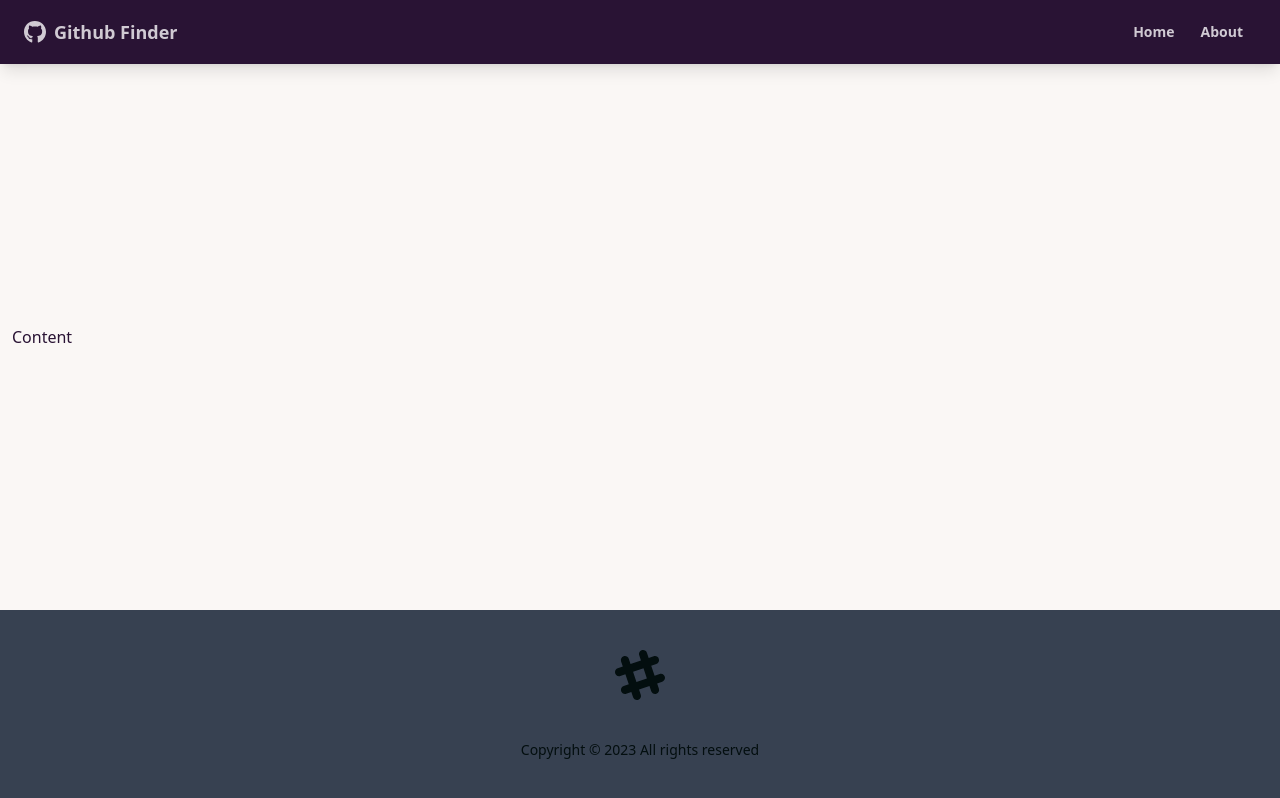
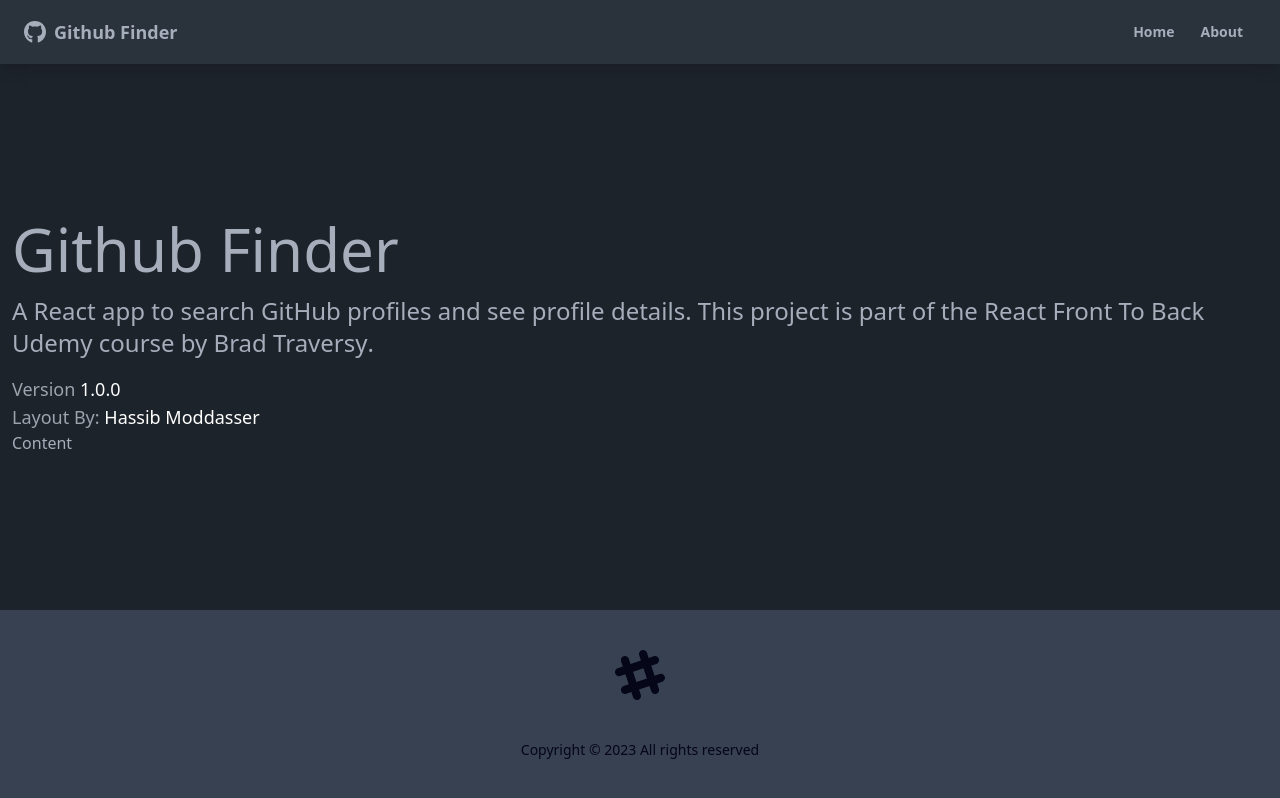
Before and after one commit to IgorZn/react_github_finder, a React (Create React App) app: page /about in a window 1280 px wide. Built offline with nearby package versions, Linux system fonts and the light colour scheme.

Commit message:
9 Github API & Getting Token

```diff
--- a/public/index.html
+++ b/public/index.html
@@ -1,5 +1,5 @@
 <!DOCTYPE html>
-<html lang="en" data-theme="cupcake">
+<html lang="en" data-theme="dark">
   <head>
     <meta charset="utf-8" />
     <link rel="icon" href="%PUBLIC_URL%/favicon.ico" />
--- a/src/App.js
+++ b/src/App.js
@@ -1,6 +1,9 @@
-import {BrowserRouter, Router, Route} from "react-router-dom";
+import {BrowserRouter, Router, Route, Routes} from "react-router-dom";
 import Navbar from "./components/layout/Navbar";
 import Footer from "./components/layout/Footer";
+import About from "./pages/About";
+import Home from "./pages/Home";
+import NotFound from "./pages/NotFound";
 
 function App() {
     return (
@@ -8,8 +11,15 @@
             <div className="flex flex-col justify-between h-screen">
                 <Navbar/>
                 <main className={'container mx-auto px-3 pb-12'}>
+                    <Routes>
+                        <Route path={'/about'} element={<About/>}/>
+                        <Route path={'/'} element={<Home/>}/>
+                        <Route path={'/notfound'} element={<NotFound/>}/>
+                        <Route path={'/*'} element={<NotFound/>}/>
+                    </Routes>
                     Content
                 </main>
+
                 <Footer/>
             </div>
         </BrowserRouter>
--- /dev/null
+++ b/src/pages/About.jsx
@@ -0,0 +1,34 @@
+import React from 'react';
+
+function About(props) {
+    return (
+        <div>
+            <h1 className='text-6xl mb-4'>Github Finder</h1>
+            <p className='mb-4 text-2xl font-light'>
+                A React app to search GitHub profiles and see profile details. This
+                project is part of the
+                <a href='https://www.udemy.com/course/modern-react-front-to-back/'>
+                    {' '}
+                    React Front To Back
+                </a>{' '}
+                Udemy course by
+                <strong>
+                    <a href='https://traversymedia.com'> Brad Traversy</a>
+                </strong>
+                .
+            </p>
+            <p className='text-lg text-gray-400'>
+                Version <span className='text-white'>1.0.0</span>
+            </p>
+            <p className='text-lg text-gray-400'>
+                Layout By: <span>
+                <a className='text-white' href='https://twitter.com/hassibmoddasser'>
+                    Hassib Moddasser
+                </a>
+                </span>
+            </p>
+        </div>
+    );
+}
+
+export default About;
--- /dev/null
+++ b/src/pages/Home.jsx
@@ -0,0 +1,11 @@
+import React from 'react';
+
+function Home(props) {
+    return (
+        <div>
+            <h1 className={'text-6xl'}>Welcome</h1>
+        </div>
+    );
+}
+
+export default Home;
--- /dev/null
+++ b/src/pages/NotFound.jsx
@@ -0,0 +1,26 @@
+import {FaHome} from "react-icons/fa";
+import {Link} from 'react-router-dom';
+import React from 'react';
+
+function NotFound(props) {
+    return (
+        <div className={'hero'}>
+            <div className="text-center hero-content">
+                <div className="max-w-lg">
+                    <h1 className="text-8xl font-bold mb-8">
+                        Oops...
+                    </h1>
+                    <p className="text-5xl mb-8">
+                        Page not found
+                    </p>
+                    <Link to={"/"} className={"btn btn-primary btn-lg"}>
+                        <FaHome className={'mr-2'} />
+                        Back to home
+                    </Link>
+                </div>
+            </div>
+        </div>
+    );
+}
+
+export default NotFound;
```
